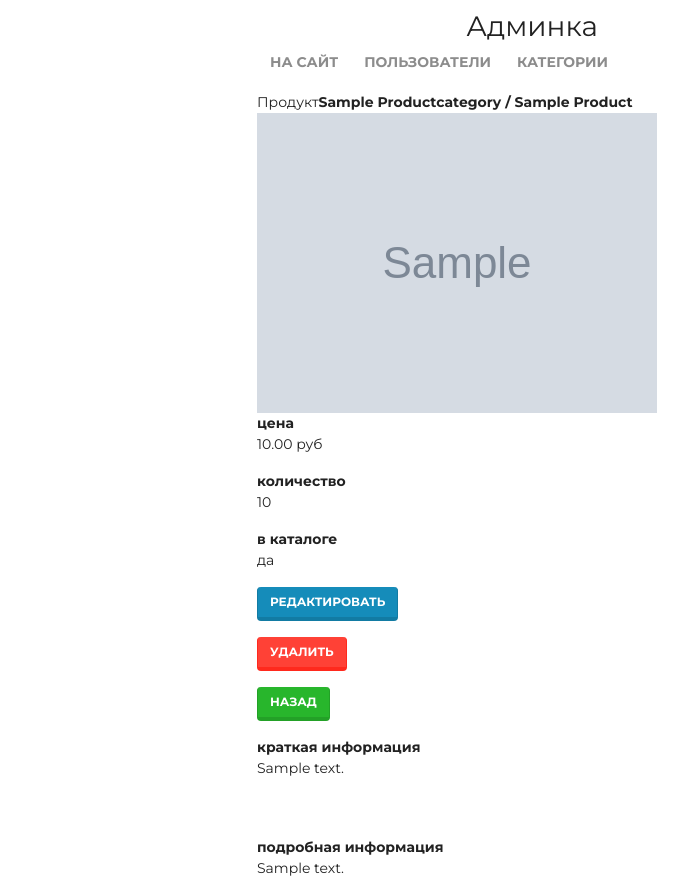
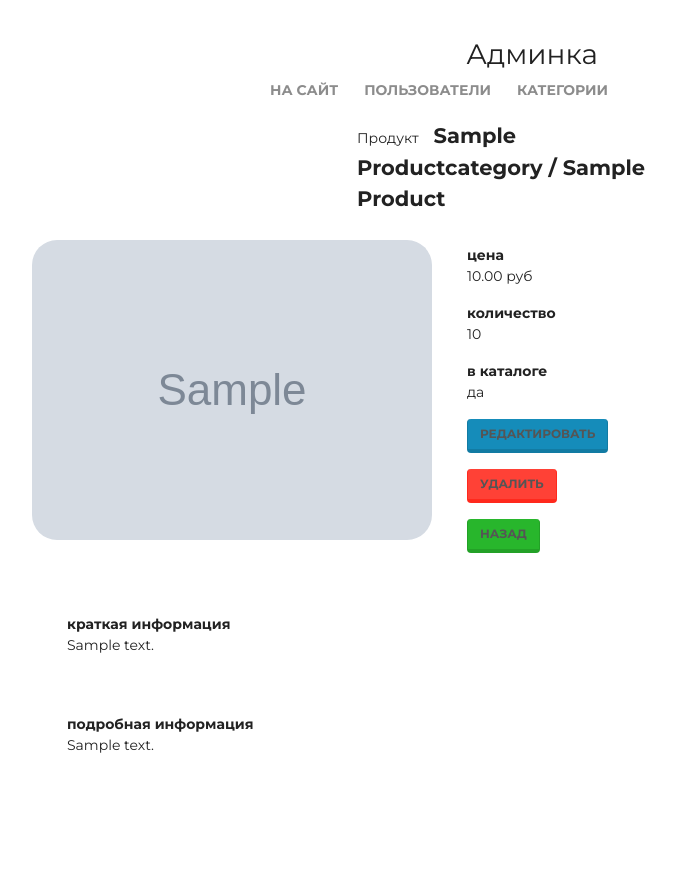
Before and after one commit to StanleyIG/Django_E-commerce, a Django app: page /my/admin/category/product/1/detail/ in a window 1280 px wide. Shown: the whole page, without its empty margins (83-771 px from the left). After the commit the page ends 753 px from the top, so only its background shows below. Run offline with Django 4.2, Linux system fonts and the light colour scheme; a user stored in the database is signed in; tables that the repository leaves empty hold one stand-in row (values such as "Sample post"); grey boxes marked "Sample" are stand-in pictures; parts of the project's set-up code (start-up, migrations or seed data) failed here and were passed over; some libraries are stand-ins or nearby versions.

Commit message:
fix code

```diff
--- a/static/css/style.css
+++ b/static/css/style.css
@@ -2195,6 +2195,80 @@
     border-radius: 25px;
 }
 
+.product_read {
+    margin: 0 auto;
+    width: 1000px;
+    height: 600px;
+}
+
+.product_read img {
+    display: block;
+    float:left;
+    margin-top: 25px;
+    border-radius: 25px;
+}
+
+.product_read .product_name {
+    display: block;
+    margin: 0 auto;
+    width: 350px;
+}
+
+.product_read .summary {
+    display: block;
+    float: left;
+    margin-left: 35px;
+    margin-top: 30px;
+    width: 150px;
+}
+
+.product_read .product_desc {
+    display: block;
+    float: left;
+    margin-left: 35px;
+    margin-top: 45px;
+    width: 400px;
+}
+
+.product_read strong {
+    font-size: 150%;
+    margin-left: 15px;
+}
+
+.product_read button {
+    border: 1px solid #eaeaea;
+    border-radius: 5px;
+    height: 30px;
+    margin: 0px auto;
+    width: 135px;
+    padding: 0 15px;
+}
+
+.product_read a {
+    color: #555;
+    text-decoration: none;
+}
+
+.product_delete {
+    margin: 50px auto;
+    width: 600px;
+    font-size: 150%;
+}
+
+.product_delete .btn {
+    display: block;
+    float:left;
+    margin: 25px;
+    width: 150px;
+    color: #111;
+}
+
+.product_delete a {
+    color: #111;
+    text-decoration: none;
+}
+
+
 /* админка-категории */
 .categories_list {
     margin-left: 150px;
```
